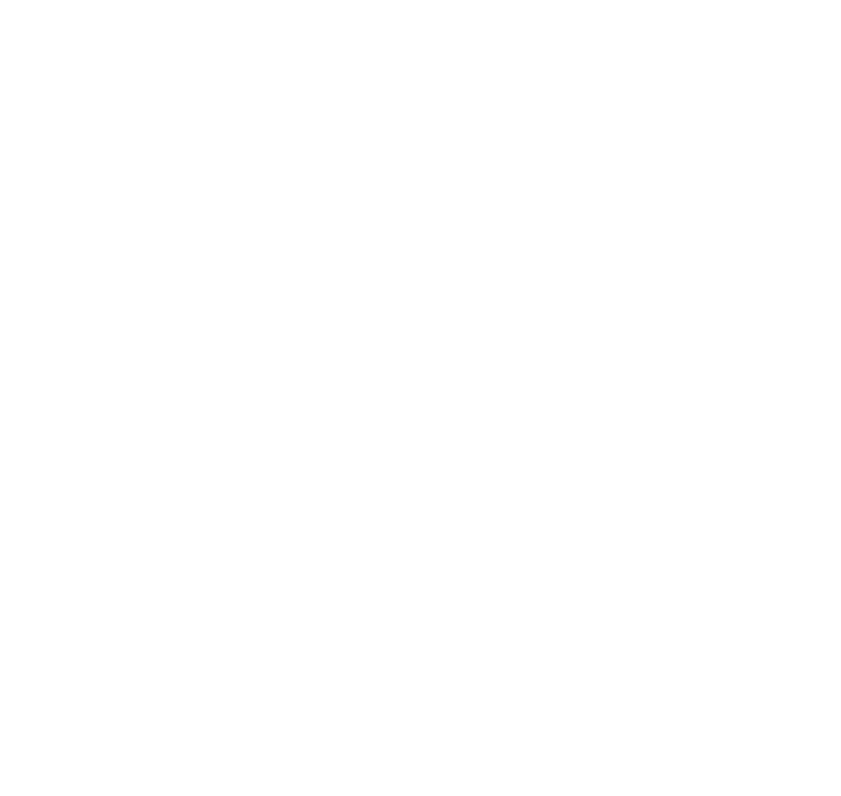
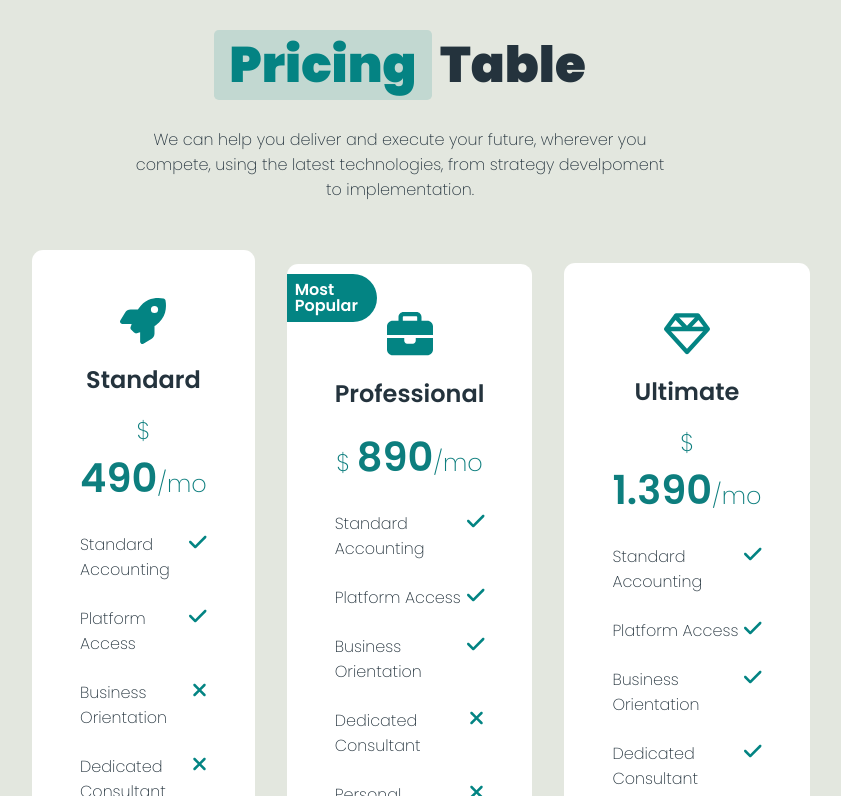
Before and after one commit to MuraFederico/proj-html-vuejs, a Vue app: page / in a window 1280 px wide. Shown: the part 3604-4400 px from the top of the page, without its empty margins (240-1081 px from the left). Before the commit the page ends 3475 px from the top, so only its background shows below. Built offline with nearby package versions, Linux system fonts and the light colour scheme.

Commit message:
added prices section

```diff
--- a/src/components/CardPrice.vue
+++ b/src/components/CardPrice.vue
@@ -1,15 +1,96 @@
 <template>
-  <div class="container">
-
+  <div class="card-content" :class="cardData.isPopular ? 'bigger-card' : ''">
+    <span v-if="cardData.isPopular" class="most-popular">
+      Most Popular
+    </span>
+    <font-awesome-icon class="icon" :icon="cardData.icon" />
+    <h2>{{ cardData.title }}</h2>
+    <div class="container-price">$ <span class="price">{{ cardData.price }}</span>/mo</div>
+    <ul>
+      <li v-for="benefit in cardData.arrBenefits" :key="benefit.benefit">
+        <span class="benefit">{{ benefit.benefit }}</span>
+        <font-awesome-icon class="check" v-if="benefit.isIncluded" icon="fa-solid fa-check" />
+        <font-awesome-icon class="check" v-else icon="fa-solid fa-xmark" />
+      </li>
+    </ul>
   </div>
 </template>
 
 <script>
+
 export default {
     name: 'CardPrice',
+    props: {
+      cardData: Object,
+    }
 }
 </script>
 
 <style lang="scss" scoped>
+@import '../assets/styles/style';
 
+  .card-content {
+    margin: 0 1rem;
+    padding: 3rem;
+    position: relative;
+    flex-grow: 1;
+    background-color: white;
+    border-radius: .7rem;
+
+    .most-popular {
+      width: 90px;
+      padding: .5rem;
+      position: absolute;
+      top: 10px;
+      left: 0;
+      background-color: $secondary-hover;
+      border-top-right-radius: 100px;
+      border-bottom-right-radius: 100px;
+      color: white;
+      font-weight: 600;
+      text-align: left;
+      line-height: 1rem;
+    }
+
+    .icon {
+      color: $secondary-hover;
+      font-size: 46px;
+    }
+
+    h2 {
+      margin: 1rem 0;
+      color: $title-color;
+      font-weight: 600;
+    }
+
+    .container-price {
+      margin-bottom: 1rem;
+      color: $secondary-color;
+      font-size: 24px;
+    }
+    .price {
+      font-size: 40px;
+      font-weight: 600;
+    }
+
+    ul {
+      list-style: none;
+      text-align: left;
+      li {
+        margin: 1.5rem 0;
+        display: flex;
+        justify-content: space-between;
+        color: $title-color;
+
+      }
+      .check {
+        color: $secondary-hover;
+        font-size: 20px;
+      }
+    }
+  }
+
+  .bigger-card {
+    padding-bottom: 5rem;
+  }
 </style>
--- a/src/components/MainLead.vue
+++ b/src/components/MainLead.vue
@@ -1,8 +1,9 @@
 <template>
   <main>
-      <section-description/>
+      <section-description />
       <section-company />
       <section-services />
+      <section-prices />
   </main>
 </template>
 
@@ -10,6 +11,8 @@
 import SectionDescription from './SectionDescription.vue';
 import SectionCompany from './SectionCompany.vue';
 import SectionServices from './SectionServices.vue';
+import SectionPrices from './SectionPrices.vue';
+
 
 
 
@@ -19,6 +22,7 @@
         SectionDescription,
         SectionCompany,
         SectionServices,
+        SectionPrices,
     }
 }
 </script>
--- a/src/components/SectionPrices.vue
+++ b/src/components/SectionPrices.vue
@@ -1,15 +1,169 @@
 <template>
   <section id="section-prices">
-
+    <div class="container">
+      <h5>MONTHLY PLANS</h5>
+      <h2><span class="overlay">Pricing</span> Table</h2>
+      <p>We can help you deliver and execute your future, wherever you compete, using the latest technologies, from strategy develpoment to implementation.</p>
+      <div class="container-cards">
+        <card-price v-for="card in arrCards" :key="card.title"
+        :cardData="card"
+        />
+      </div>
+    </div>
   </section>
 </template>
 
 <script>
+import CardPrice from './CardPrice.vue'
+
 export default {
     name: 'SectionPrices',
+    components: {
+      CardPrice,
+    },
+    data() {
+      return {
+        arrCards: [
+          {
+            isPopular: false,
+            icon: 'fa-solid fa-rocket',
+            title: 'Standard',
+            price: '490',
+            arrBenefits: [
+              {
+                benefit: 'Standard Accounting',
+                isIncluded: true,
+              },
+              {
+                benefit: 'Platform Access',
+                isIncluded: true,
+              },
+              {
+                benefit: 'Business Orientation',
+                isIncluded: false,
+              },
+              {
+                benefit: 'Dedicated Consultant',
+                isIncluded: false,
+              },
+              {
+                benefit: 'Personal Assistance',
+                isIncluded: false,
+              },
+            ]
+          },
+           {
+            isPopular: true,
+            icon: 'fa-solid fa-briefcase',
+            title: 'Professional',
+            price: '890',
+            arrBenefits: [
+              {
+                benefit: 'Standard Accounting',
+                isIncluded: true,
+              },
+              {
+                benefit: 'Platform Access',
+                isIncluded: true,
+              },
+              {
+                benefit: 'Business Orientation',
+                isIncluded: true,
+              },
+              {
+                benefit: 'Dedicated Consultant',
+                isIncluded: false,
+              },
+              {
+                benefit: 'Personal Assistance',
+                isIncluded: false,
+              },
+            ]
+          },
+           {
+            isPopular: false,
+            icon: 'fa-regular fa-gem',
+            title: 'Ultimate',
+            price: '1.390',
+            arrBenefits: [
+              {
+                benefit: 'Standard Accounting',
+                isIncluded: true,
+              },
+              {
+                benefit: 'Platform Access',
+                isIncluded: true,
+              },
+              {
+                benefit: 'Business Orientation',
+                isIncluded: true,
+              },
+              {
+                benefit: 'Dedicated Consultant',
+                isIncluded: true,
+              },
+              {
+                benefit: 'Personal Assistance',
+                isIncluded: true,
+              },
+            ]
+          },
+        ]
+      }
+    }
 }
 </script>
 
 <style lang="scss" scoped>
+@import '../assets/styles/style';
+  #section-prices {
+    padding: 7rem 0;
+    background-color: $light-bg;
+  }
 
+  .container {
+    width: 60%;
+    margin: 0 auto;
+    text-align: center;
+
+    h5 {
+      @include section-title
+    }
+
+    h2 {
+      margin: 1.5rem 0;
+      color: $title-color;
+      font-size: 50px;
+
+        .overlay {
+        position: relative;
+        padding: 0 .3em;
+        color: $secondary-hover;
+
+
+        &::before {
+            content: '';
+            position: absolute;
+            top: 0px;
+            right: 0px;
+            bottom: 0px;
+            left: 0px;
+            background-color: $secondary-color;
+            border-radius: .3rem;
+            opacity: .15;
+        }
+      }
+    }
+    p {
+      width: 70%;
+      margin: 0 auto;
+      margin-bottom: 3rem;
+      color: $title-color;
+    }
+  }
+
+  .container-cards {
+    display: flex;
+    align-items: center;
+  }
 </style>
--- a/src/main.js
+++ b/src/main.js
@@ -17,8 +17,16 @@
 import { faPlaneUp } from '@fortawesome/free-solid-svg-icons'
 import { faScaleBalanced } from '@fortawesome/free-solid-svg-icons'
 import { faInbox } from '@fortawesome/free-solid-svg-icons'
+import { faRocket } from '@fortawesome/free-solid-svg-icons'
+import { faCheck } from '@fortawesome/free-solid-svg-icons'
+import { faXmark } from '@fortawesome/free-solid-svg-icons'
+
+
+
 
 import { faPenToSquare } from '@fortawesome/free-regular-svg-icons'
+import { faGem } from '@fortawesome/free-regular-svg-icons'
+
 
 
 
@@ -50,6 +58,14 @@
 library.add(faPlaneUp)
 library.add(faScaleBalanced)
 library.add(faInbox)
+library.add(faRocket)
+library.add(faGem)
+library.add(faCheck)
+library.add(faXmark)
+
+
+
+
 
 
 
```
